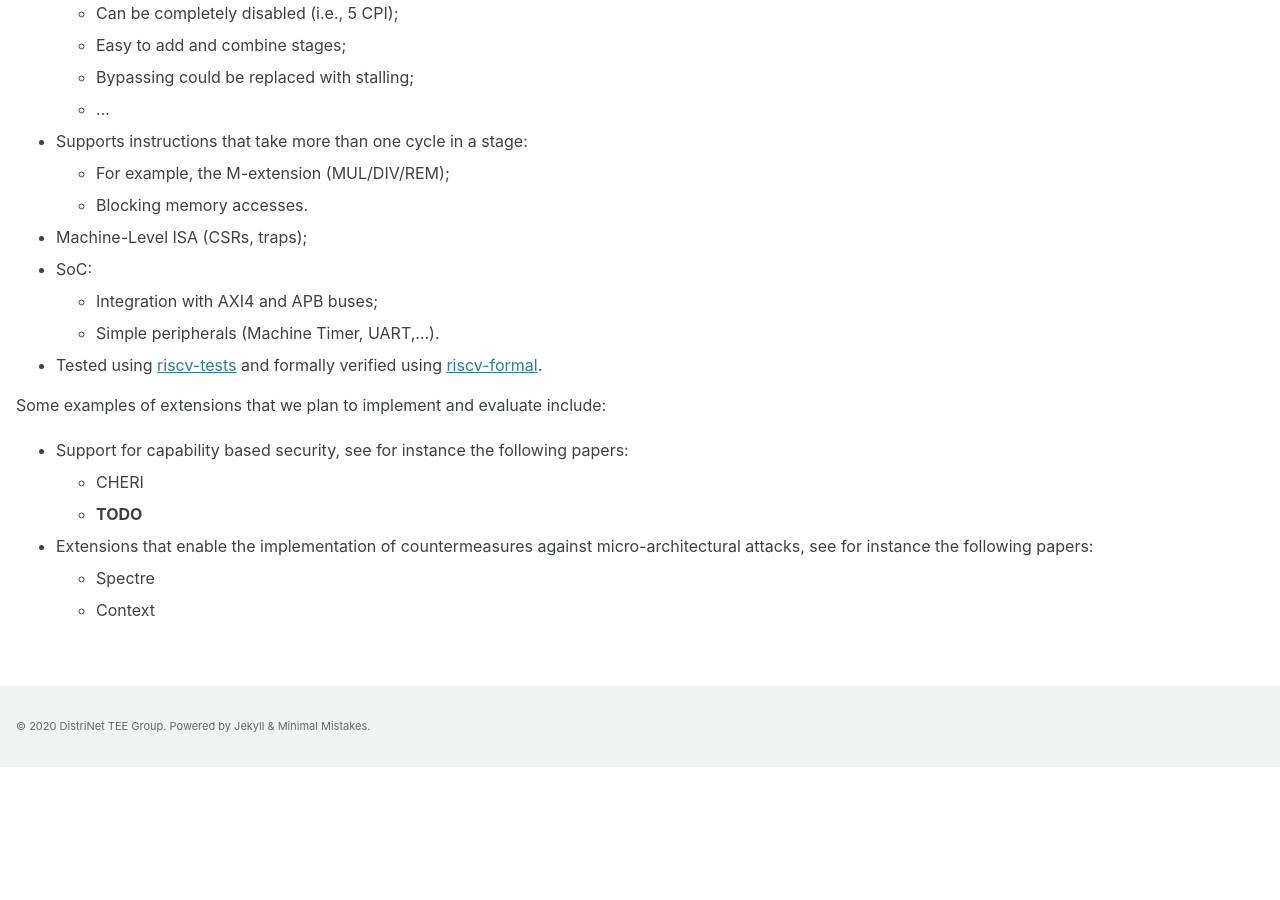
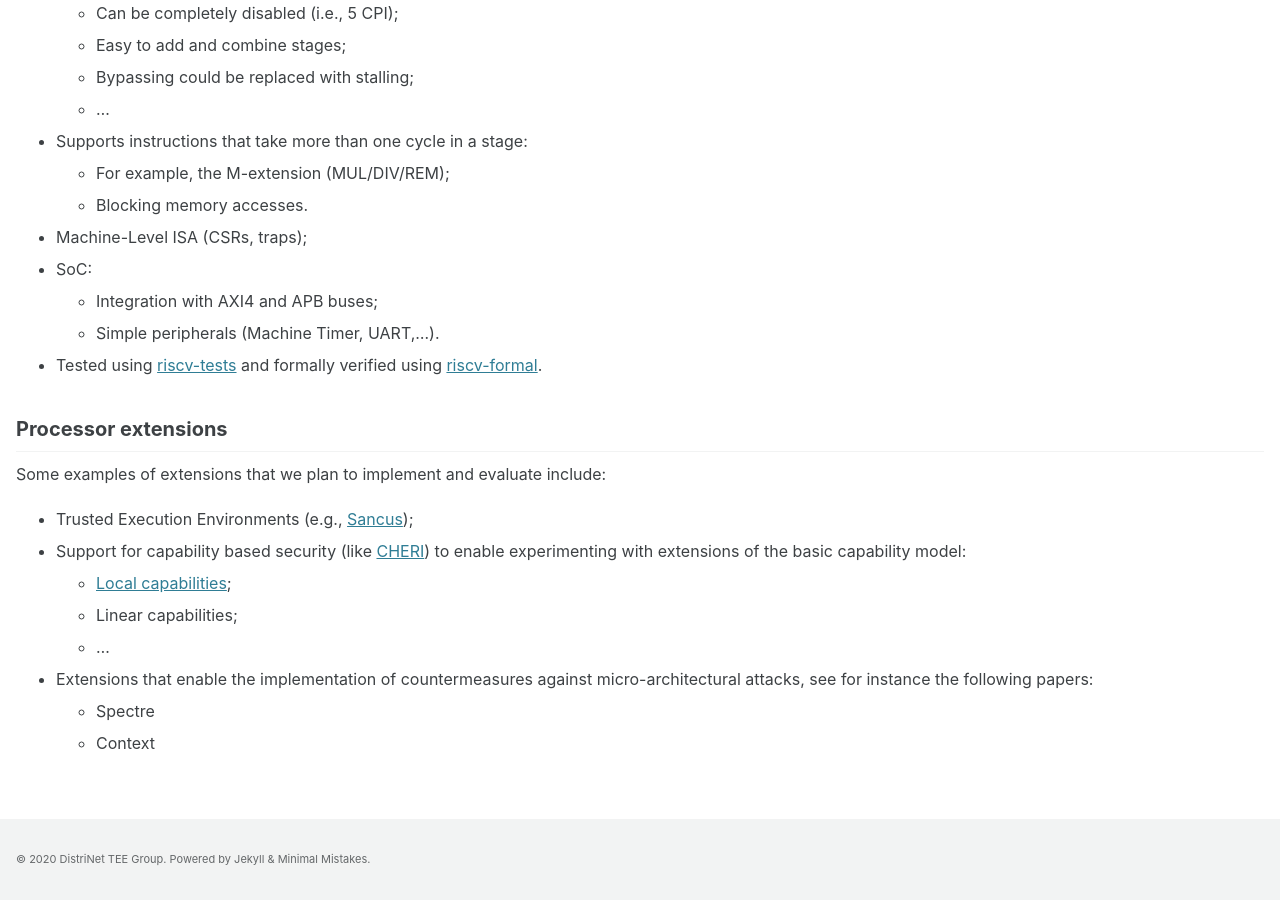
Before and after one commit to dnet-tee/dnet-tee.github.io, a Jekyll site: the page built from _pages/hwsw-codesign.md, in a window 1280 px wide and 900 px high, scrolled down 857 px. Built offline with Jekyll 4.4.1, drawn with Linux system fonts in a browser that asks for light colours; cached includes are drawn as plain includes; nearby versions of some CDN libraries; before the commit the page ends 1624 px from its top, so only the background shows below that; some of the changed text lies outside the part shown.

Commit message:
Update processor extension section

```diff
--- a/_pages/hwsw-codesign.md
+++ b/_pages/hwsw-codesign.md
@@ -15,7 +15,7 @@ classes: wide
   </div>
 </div>
 
-## Processor extensions for security
+## Processor framework
 
 The implementation of software security objectives can benefit substantially from
 hardware support. Processors commonly implement instructions or extensions specifically
@@ -60,12 +60,17 @@ Currently, this framework implements the following features:
 - Tested using [riscv-tests](https://github.com/riscv/riscv-tests) and formally
   verified using [riscv-formal](https://github.com/SymbioticEDA/riscv-formal).
 
+## Processor extensions
+
 Some examples of extensions that we plan to implement and evaluate include:
 
- - Support for capability based security, see for instance the following papers:
-    * CHERI
-    * **TODO**
+- Trusted Execution Environments (e.g., [Sancus](https://distrinet.cs.kuleuven.be/software/sancus/));
+- Support for capability based security (like [CHERI](https://www.cl.cam.ac.uk/research/security/ctsrd/cheri/))
+  to enable experimenting with extensions of the basic capability model:
+  - [Local capabilities](https://cs.au.dk/~birke/papers/local-capabilities-journal.pdf);
+  - Linear capabilities;
+  - ...
 
- - Extensions that enable the implementation of countermeasures against micro-architectural attacks, see for instance the following papers:
-    * Spectre
-    * Context
+- Extensions that enable the implementation of countermeasures against micro-architectural attacks, see for instance the following papers:
+  * Spectre
+  * Context
```
